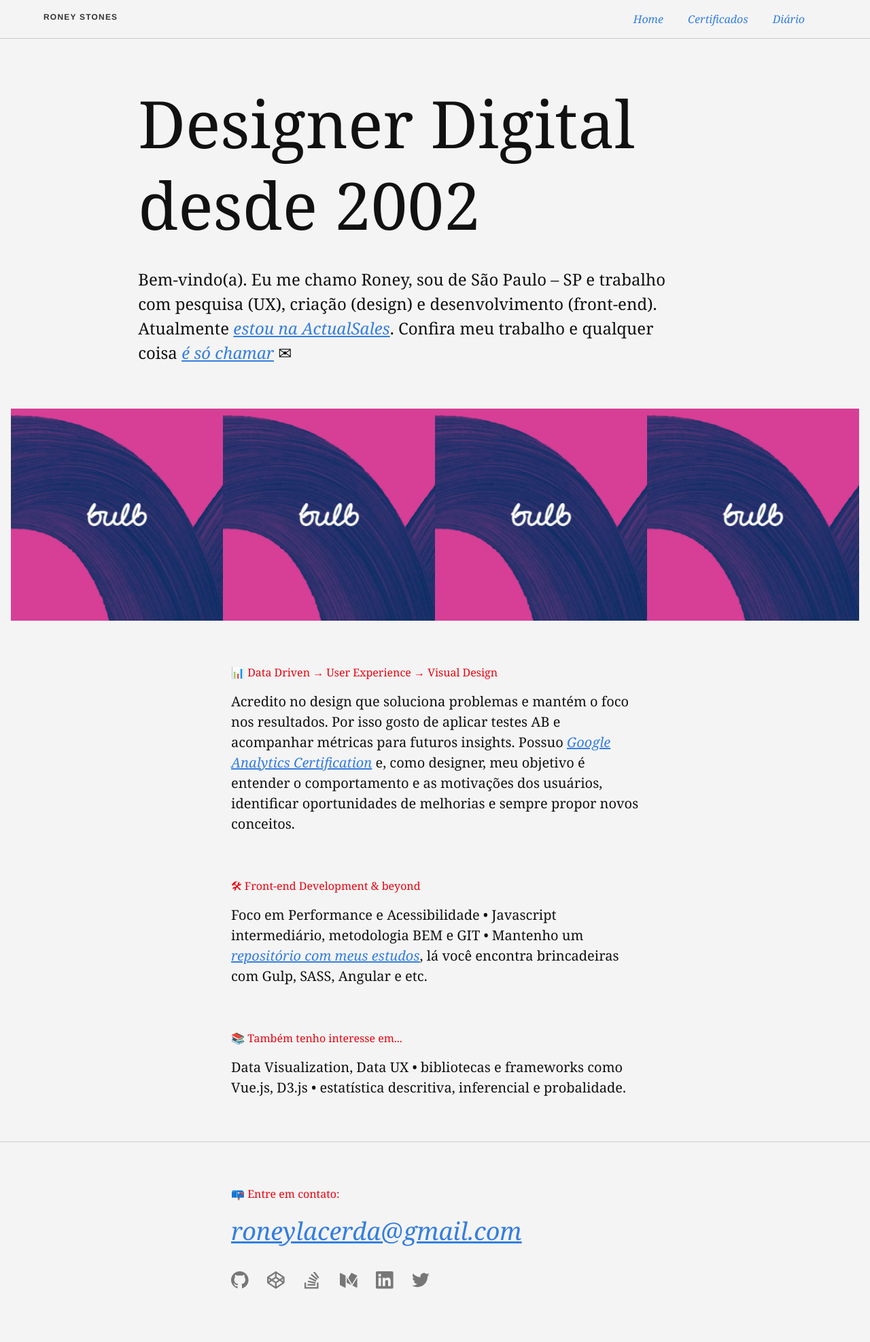
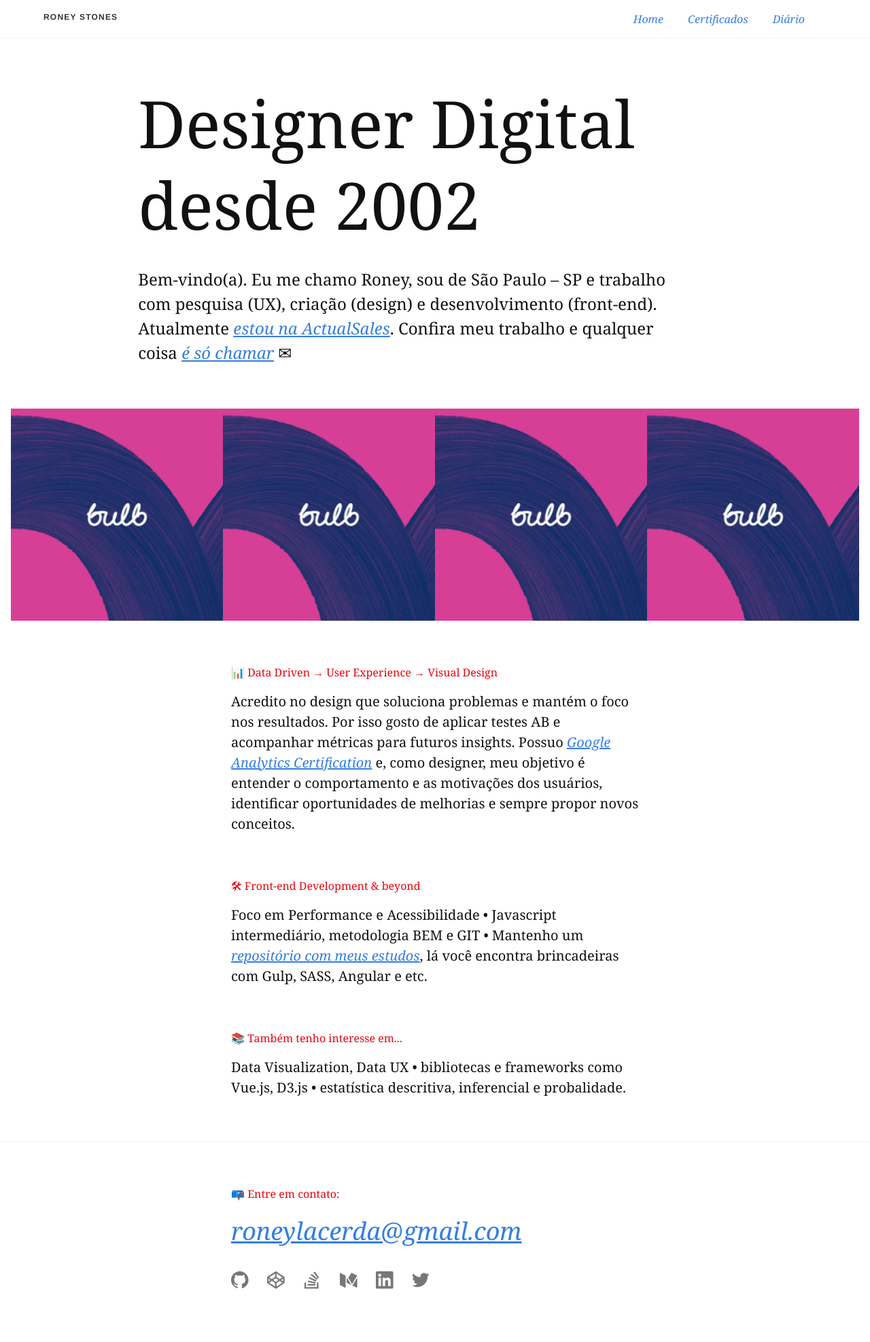
Before and after one commit to roneystones/roneystones, a Jekyll site: the page built from index.html, in a window 1280 px wide. Shown: the whole page at 68% size. Built offline with Jekyll 4.4.1, drawn with Linux system fonts in a browser that asks for light colours.

Commit message:
bg white

```diff
--- a/_includes/footer.html
+++ b/_includes/footer.html
@@ -1,4 +1,4 @@
-<footer class="cf bt b--moon-gray pa5">
+<footer class="cf bt b--near-white pa5">
   <div class="f4 measure center mh3">
     <h2 class="f5 fw4 dark-red mb3">📪 Entre em contato:</h2>
     <a href="#" class="db f2 link dim underline blue i mb4">roneylacerda@gmail.com</a>
--- a/_includes/nav.html
+++ b/_includes/nav.html
@@ -1,4 +1,4 @@
-<nav class="cf mt3 mb5 pb3 bb b--moon-gray">
+<nav class="cf mt3 mb5 pb3 bb b--near-white">
   <div class="w-90 center mh3">
     <a href="/" class="fl link dark-gray hover-dark-pink f7 fw7 helvetica tracked ttu">{{ site.title | escape }}</a>
 
--- a/_layouts/base.html
+++ b/_layouts/base.html
@@ -2,7 +2,7 @@
 <html>
   {% include head.html %}
 
-  <body class="georgia near-black bg-near-white lh-copy">
+  <body class="georgia near-black lh-copy">
   	{% include nav.html %}
 
     <main class="mh3">
```
